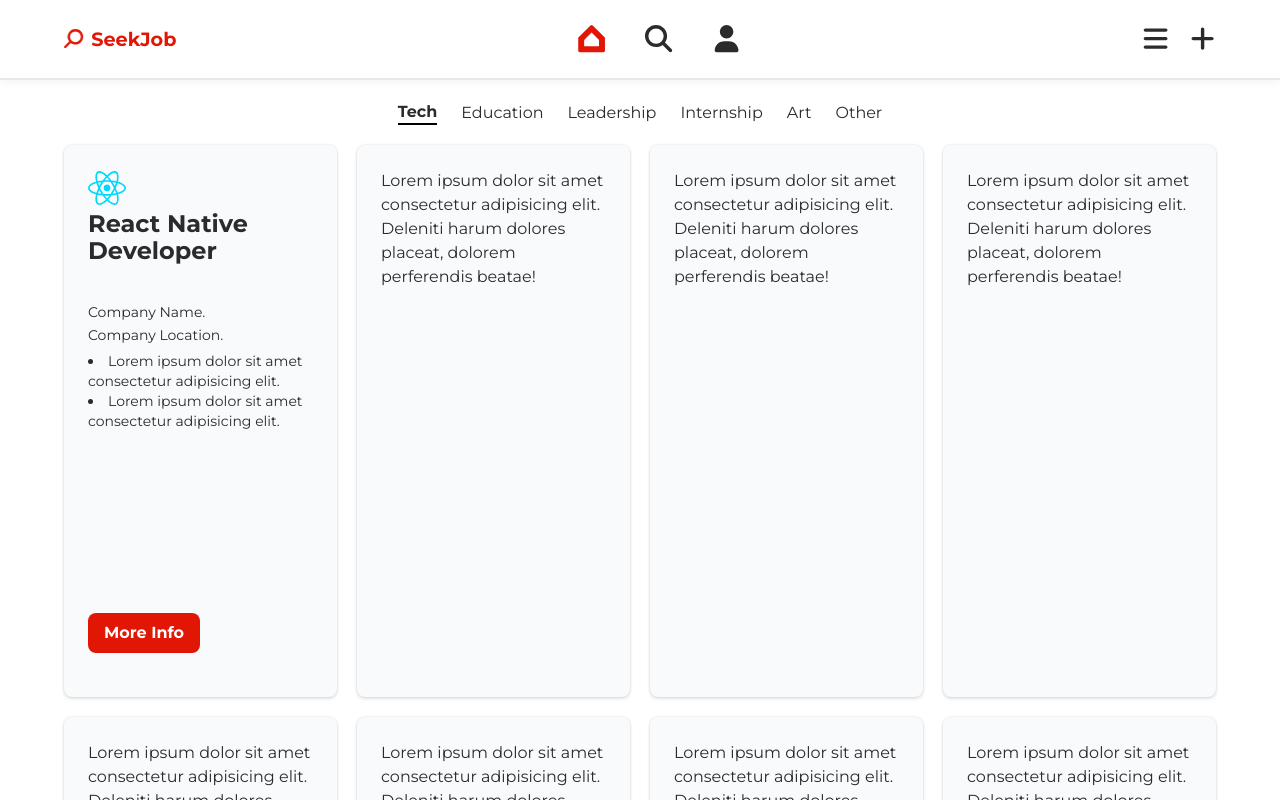
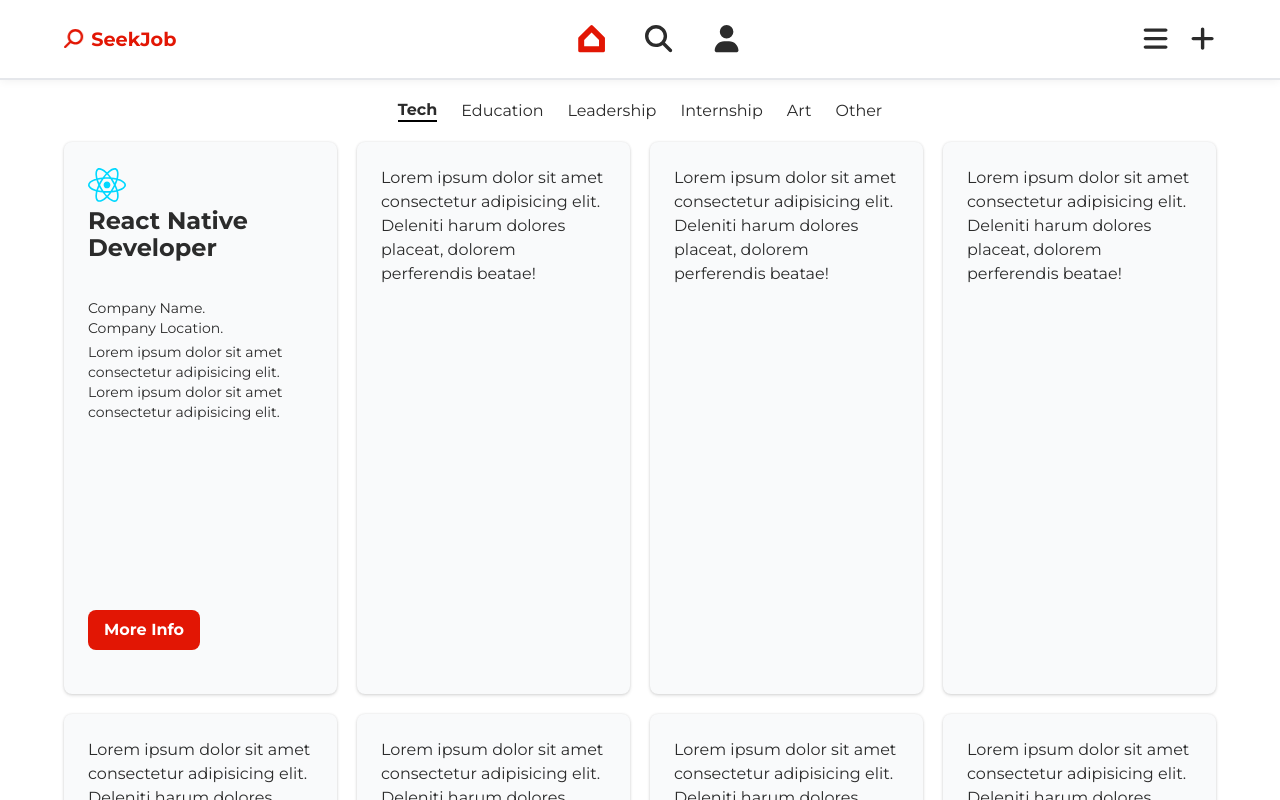
Before and after one commit to fisayo-dev/SeekJob, a React (Vite) app in the folder SeekJob/: page /jobs in a window 1280 px wide. Built offline with nearby package versions, Linux system fonts and the light colour scheme.

Commit message:
Modified landing page

```diff
--- a/SeekJob/src/index.css
+++ b/SeekJob/src/index.css
@@ -95,7 +95,7 @@ input {
 } */
 
 p {
-  line-height: 23px;
+  line-height: 20px;
 }
 
 
--- a/SeekJob/src/pages/LandingPage.jsx
+++ b/SeekJob/src/pages/LandingPage.jsx
@@ -11,7 +11,7 @@ const LandingPage = () => {
         <Logo className="pt-5"/>
       </NavLink>
       <div className="grid px-[10vw] h-full justify-items-center bg-red-00 gap-10 items-center py-[10vh] grid-cols-1">
-        <div className="b-red-400 grid gap-2 justify-items-center md:w-2/4 text-center bg-blac">
+        <div className="b-red-400 grid gap-4 justify-items-center md:w-2/4 text-center bg-blac">
           <h2 className="text-6xl tracking-tight font-extrabold">
             Look for any job of your choice.
           </h2>
--- a/SeekJob/src/pages/UserPages/Jobs.jsx
+++ b/SeekJob/src/pages/UserPages/Jobs.jsx
@@ -85,12 +85,12 @@ const Jobs = () => {
                 <p>Company Location.</p>
               </div>
               <div>
-                <li>
+                <p>
                   Lorem ipsum dolor sit amet consectetur adipisicing elit.
-                </li>
-                <li>
+                </p>
+                <p>
                   Lorem ipsum dolor sit amet consectetur adipisicing elit.
-                </li>
+                </p>
               </div>
             </div>
             <Button>More Info</Button>
```
